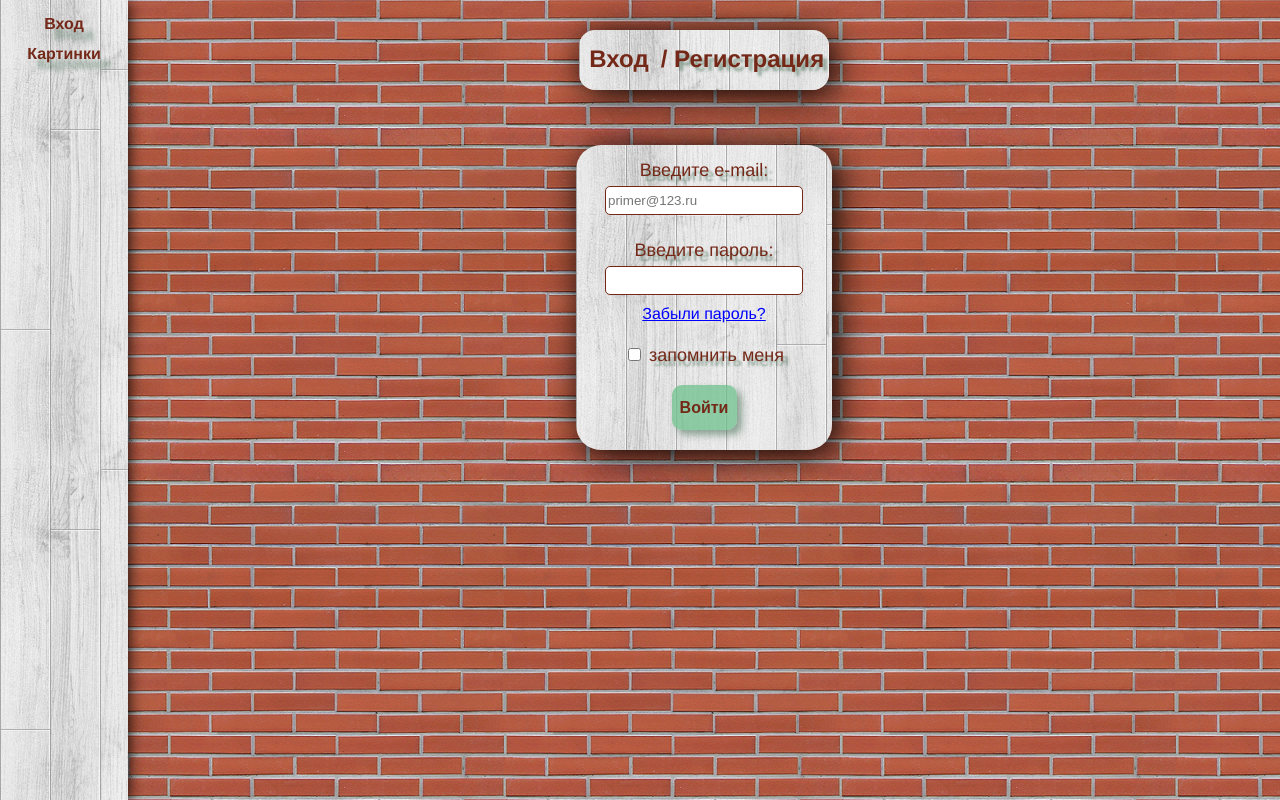
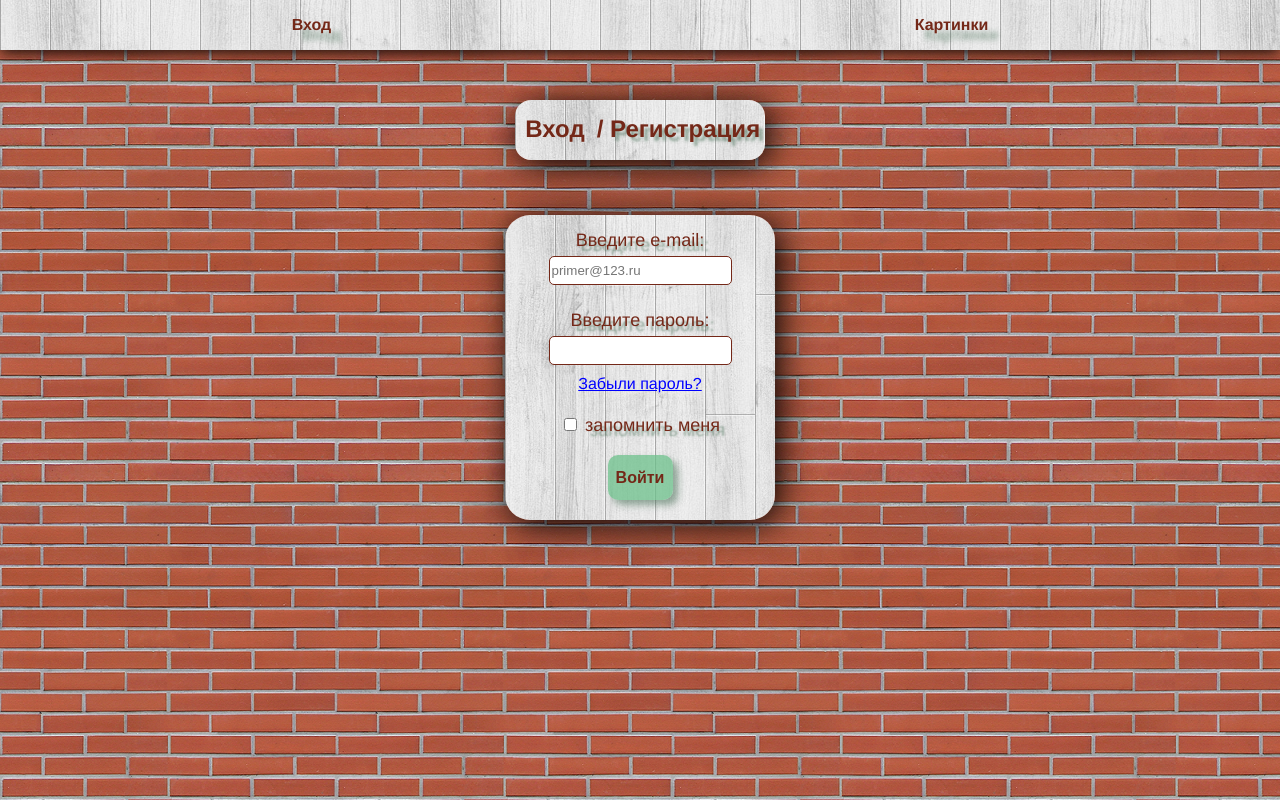
Before and after one commit to DaniilVelikolepniy/vueBlog, a Vue app: page /LogIn in a window 1280 px wide. Built offline with nearby package versions, Linux system fonts and the light colour scheme; no server answers.

Commit message:
Пытался разобраться с апикей, скорректировал мобильную версию для формы логина, апп и картинок

```diff
--- a/src/App.vue
+++ b/src/App.vue
@@ -28,7 +28,7 @@ body {
     -webkit-font-smoothing: antialiased;
     -moz-osx-font-smoothing: grayscale;
     text-align: center;
-    min-height: 100vh!important;
+    min-height: 100vh;
     width: 100vw;
     background-image: url("assets/kirpitch.png");
 
@@ -36,7 +36,7 @@ body {
       display: grid;
       width: 10vw;
       grid-template-rows: 30px 30px;
-      min-height: 100vh;
+      height: 100vh;
       float: left;
       background-image: url("assets/bg_1.jpg");
       box-shadow: 0 2px 15px black;
@@ -63,27 +63,34 @@ body {
 
     .routerView {
       float: left;
-      height: 100vh;
+      height: calc(100vh - 70px);
       overflow-y: auto;
     }
   }
 }
 
-//@media screen and (max-width: 1366px) {
-//  #app {
-//    .nav {
-//      display: flex!important;
-//      flex-direction: row!important;
-//      row-wrap: wrap!important;
-//      justify-content: space-around;
-//      width: 100vw!important;
-//      height: 10px!important;
-//
-//      .link {
-//        margin: 10px!important;
-//        height: 0px!important;
-//      }
-//    }
-//  }
-//}
+@media screen and (max-width: 1366px) {
+  #app {
+    display: grid;
+    grid-template-columns: 1fr;
+    grid-template-rows: 70px calc(100vh - 70px);
+
+    .nav {
+      display: flex!important;
+      flex-direction: row;
+      flex-wrap: wrap;
+      justify-content: space-around;
+      width: 100vw!important;
+      height: 50px!important;
+
+      .link {
+        margin: auto!important;
+      }
+
+      .routerView {
+        float: none!important;
+      }
+    }
+  }
+}
 </style>
--- a/src/main.js
+++ b/src/main.js
@@ -6,7 +6,7 @@ import firebase from 'firebase/app'
 import 'firebase/auth'
 
 const firebaseConfig = {
-  apiKey: process.env.FIREBASE_KEY,
+  apiKey: process.env.VUE_APP_FIREBASE_KEY,
   authDomain: 'portfolio-8ed1f.firebaseapp.com',
   projectId: 'portfolio-8ed1f',
   storageBucket: 'portfolio-8ed1f.appspot.com',
@@ -17,3 +17,5 @@ const firebaseConfig = {
 firebase.initializeApp(firebaseConfig)
 
 createApp(App).use(store).use(router).mount('#app')
+
+//* https://webdevblog.ru/kak-ispolzovat-peremennye-sredy-v-vue-js/ *//
--- a/src/views/LogIn.vue
+++ b/src/views/LogIn.vue
@@ -68,9 +68,20 @@ export default {
   data: () => ({
     // logIn: '',
     pass: '',
-    email: ''
+    email: '',
+    widthFormForMobile: ''
   }),
   methods: {
+    // mobileForForm () {
+    //   const dinWidth = document.documentElement.clientWidth
+    //   if (dinWidth < 1366) {
+    //     const headerWidth = document.querySelector('.header')
+    //     if (headerWidth.clientWidth) {
+    //       document.querySelector('.main').style.width = 'headerWidth!important'
+    //       document.querySelector('.form').style.width = 'headerWidth!important'
+    //     }
+    //   }
+    // },
     validate (email) {
       console.log(email)
       const re = /[a-z0-9!#$%&'*+/=?^_`{|}~-]+(?:\.[a-z0-9!#$%&'*+/=?^_`{|}~-]+)*@(?:[a-z0-9](?:[a-z0-9-]*[a-z0-9])?\.)+[a-z0-9](?:[a-z0-9-]*[a-z0-9])?/
@@ -115,7 +126,7 @@ export default {
   grid-template-columns: 1fr;
   grid-template-rows: 120px calc(100vh - 120px);
   width: 90vw;
-  min-height: 100vh;
+  height: 500px;
   margin: -100vh 0 0 10vw;
 
   .header {
@@ -148,14 +159,15 @@ export default {
 
   .main {
     margin: 15px auto;
-    width: 20vw;
+    //width: 20vw;
     padding: 10px;
-    height: auto;
+    height: fit-content;
 
     .form {
       display: grid;
       grid-template-columns: 1fr;
       grid-template-rows: 80px 80px 25px 40px 80px;
+      padding: 0 10px;
       height: fit-content;
       background-image: url("../assets/bg_1.jpg");
       border-radius: 25px;
@@ -191,7 +203,7 @@ export default {
         .userText {
           display: block;
           margin: 5px auto;
-          width: 15vw;
+          min-width: 150px;
           height: 25px;
           border: solid 1px @color;
           border-radius: 5px;
@@ -210,4 +222,20 @@ export default {
     }
   }
 }
+
+@media screen and (max-width: 1366px) {
+  .bodyLogIn {
+    margin: 0 auto!important;
+    width: 100vw;
+    //height: 500px!important;
+
+    .main {
+      height: fit-content!important;
+
+      .form {
+        min-width: 250px!important;
+      }
+    }
+  }
+}
 </style>
--- a/src/views/image.vue
+++ b/src/views/image.vue
@@ -4,6 +4,7 @@
     <!--      {{ this.$store.state.user }}-->
     <!--    </pre>-->
     <h1 class="header">Картинки</h1>
+    <tabs>
       <div class="tabButtons">
         <label class="tabButton" for="tab1" v-on:click="Swith('tab1')">Горы</label>
         <label class="tabButton" for="tab2" v-on:click="Swith('tab2')">Пейзажи</label>
@@ -204,6 +205,7 @@
           <img src="@/assets/images/towns/24.jpg" alt="" class="images">
         </div>
       </div>
+    </tabs>
   </div>
 </template>
 
@@ -234,23 +236,30 @@ export default {
 
 .home {
   display: grid;
-  margin: -100vh auto auto 14vw;
-  grid-template-columns: 85vw;
-  grid-template-rows: 10vh 10vh 60vh;
-  //row-gap: 5vh;
+  margin: -100vh auto auto 10vw;
+  float: left;
+  grid-template-columns: 90vw;
+  grid-template-rows: 70px cacl(100% - 140px);
+  //grid-row-gap: 7px;
   color: @color;
 
   .header {
     display: block;
-    margin: 15px auto;
+    margin: auto;
     padding: 5px;
     height: fit-content;
-    width: fit-content!important;
+    width: fit-content !important;
     border-radius: 15px;
     box-shadow: 5px 5px 35px black;
     color: @color;
     background-image: url("../assets/bg_1.jpg");
   }
+
+  tabs {
+    display: grid;
+    grid-template-columns: 1fr;
+    grid-template-rows: 70px auto;
+    grid-row-gap: 5px;
 
     .tabButtons {
       display: flex;
@@ -309,4 +318,60 @@ export default {
       }
     }
   }
+}
+
+@media screen and (max-width: 1366px) {
+  .home {
+    margin: 0 auto !important;
+    grid-template-columns: 100vw;
+    grid-template-rows: 70px calc(100vh - 200px);
+
+    .header {
+      margin: 0 auto;
+    }
+
+    tabs {
+      .main {
+        margin: 0 auto;
+
+        .bodyTab {
+          grid-template-columns: 1fr 1fr 1fr;
+
+          .images {
+            width: 190px;
+          }
+        }
+      }
+    }
+  }
+}
+
+@media screen and (max-width: 1024px) {
+  .home {
+    .header {
+      box-shadow: 5px 5px 25px black;
+    }
+
+    tabs {
+      .main {
+        .bodyTab {
+          grid-template-columns: 1fr 1fr;
+        }
+      }
+    }
+  }
+}
+
+@media screen and (max-width: 748px) {
+  .home {
+    tabs {
+      grid-template-rows: 120px calc(100vh - 100px);
+      .main {
+        .bodyTab {
+          grid-template-columns: 1fr;
+        }
+      }
+    }
+  }
+}
 </style>
```
Lines whose indentation alone changed are shown as unchanged.
